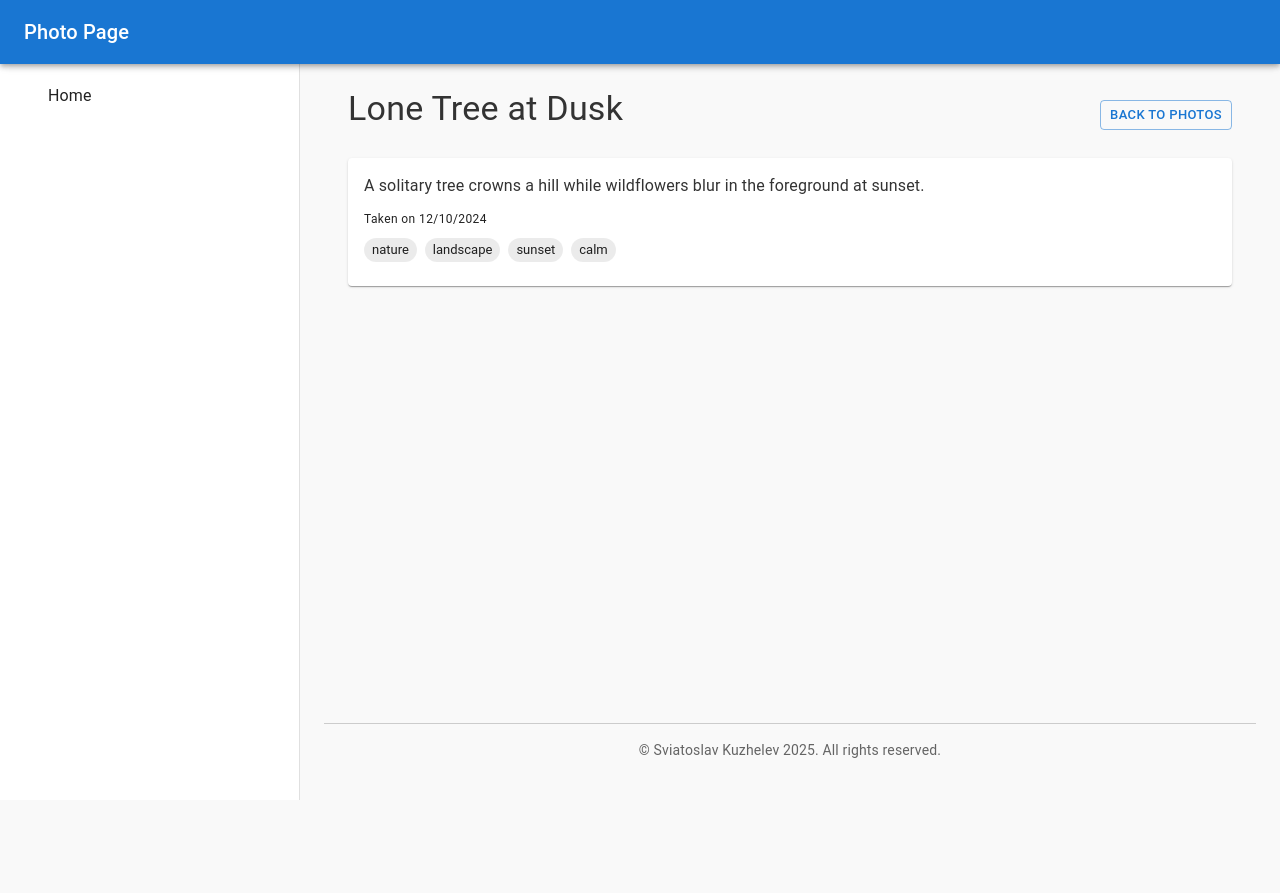
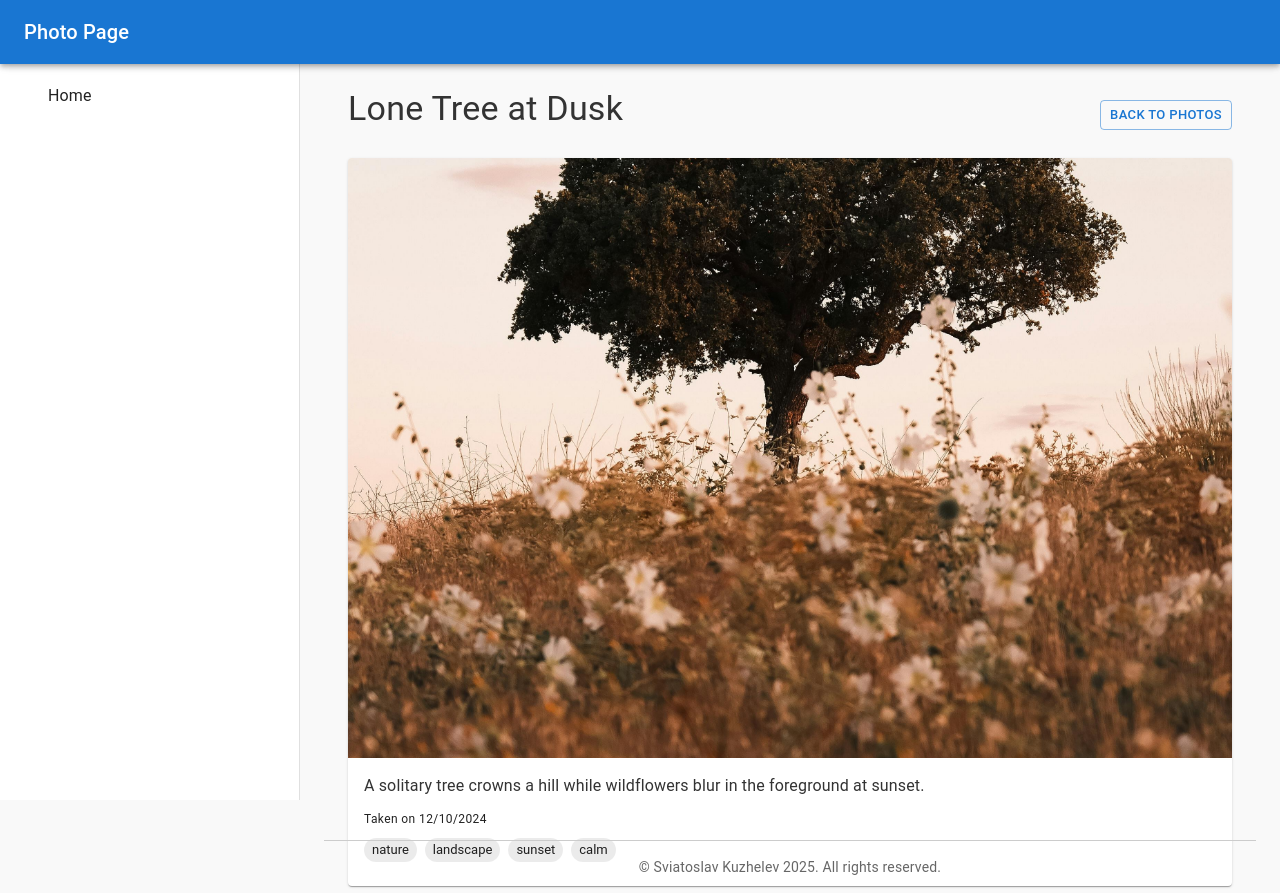
Before and after one commit to BiosBoy/photo-app, a React (Vite) app: page /23rdsvgd2sdf in a window 1280 px wide. Before the commit the page ends 800 px from the top, so only its background shows below. Built offline with nearby package versions, Linux system fonts and the light colour scheme; some icons are missing.

Commit message:
reworked dataset

```diff
--- a/src/data/photos.ts
+++ b/src/data/photos.ts
@@ -55,7 +55,7 @@ const photos: Photo[] = [
     fileType: 'jpg',
   },
   {
-    id: 'dfhf234532dbdf',
+    id: 'dfhf234532dsdfbdf',
     createDate: 1732108800000,
     title: 'Autumn Still Life',
     caption: 'Pumpkins, apples, and mums arranged beside a cabin door on a carpet of leaves.',
@@ -64,12 +64,21 @@ const photos: Photo[] = [
     fileType: 'jpg',
   },
   {
-    id: 'dfhf234532dbdf',
+    id: 'dfhf234532dbdsfdf',
     createDate: 1732108800000,
     title: 'Street Vides',
     caption: 'Jut another morning in New York beloved local coffee shop.',
     tags: ['autumn', 'street', 'coffee', 'cozy', 'vibrant'],
-    fileName: 'pexels-valeriya-18852534',
+    fileName: 'pexels-benprater-32883257',
+    fileType: 'jpg',
+  },
+  {
+    id: 'dfhf234532dbdf12',
+    createDate: 1732108800000,
+    title: 'Old Fashion',
+    caption: 'A yellow urban scooter for easy ride.',
+    tags: ['scooter', 'vehicle', 'street'],
+    fileName: 'pexels-ufuk-gerekli-441801306-33016291',
     fileType: 'jpg',
   },
 ];
--- a/src/pages/PhotoList/PhotoDetail.tsx
+++ b/src/pages/PhotoList/PhotoDetail.tsx
@@ -1,15 +1,15 @@
 import { Link, useParams } from 'react-router-dom';
 import { Typography, Card, CardContent, Stack, Chip, Box, Button } from '@mui/material';
+import { useMemo } from 'react';
 
 import photos from '../../data/photos';
-import { useMemo } from 'react';
 
 const PhotoDetail = () => {
   const { id } = useParams();
 
   const photo = useMemo(() => {
     return photos.find((p) => p.id === id || p.id.toString() === id);
-  }, [photos, id]);
+  }, [id]);
 
   if (!photo) {
     return <Typography>Photo not found</Typography>;
@@ -28,6 +28,18 @@ const PhotoDetail = () => {
       </Box>
 
       <Card sx={{ my: 2 }}>
+        <Box
+          component="img"
+          src={`collection/${photo.fileName}.${photo.fileType}`}
+          alt={photo.title}
+          sx={{
+            width: '100%',
+            height: 'auto',
+            maxHeight: 600,
+            objectFit: 'cover',
+            display: 'block',
+          }}
+        />
         <CardContent>
           <Typography variant="body1" sx={{ mb: 1.5 }}>
             {photo.caption}
--- a/src/pages/PhotoList/index.tsx
+++ b/src/pages/PhotoList/index.tsx
@@ -89,8 +89,22 @@ const PhotoList = () => {
       ) : (
         normalizedPhotos.map((photo) => (
           <Card key={photo.id} sx={{ my: 2 }}>
-            <Link to={`/${photo.id}`}>
+            <Link to={`/${photo.id}`} style={{ textDecoration: 'none', color: 'inherit' }}>
               <CardContent>
+                <Stack direction="row" spacing={2} alignItems="flex-start">
+                  <Box
+                    component="img"
+                    src={`collection/${photo.fileName}.${photo.fileType}`}
+                    alt={photo.title}
+                    sx={{
+                      width: 120,
+                      height: 120,
+                      objectFit: 'cover',
+                      borderRadius: 1,
+                      flexShrink: 0,
+                    }}
+                  />
+                  <Box>
                     <Typography variant="h6">{photo.title}</Typography>
                     <Typography variant="body2" sx={{ mb: 1 }}>
                       {photo.caption}
@@ -102,6 +116,8 @@ const PhotoList = () => {
                       {photo.tags.map((t) => (
                         <Chip key={t} label={t} size="small" />
                       ))}
+                    </Stack>
+                  </Box>
                 </Stack>
               </CardContent>
             </Link>
```
Lines whose indentation alone changed are shown as unchanged.
